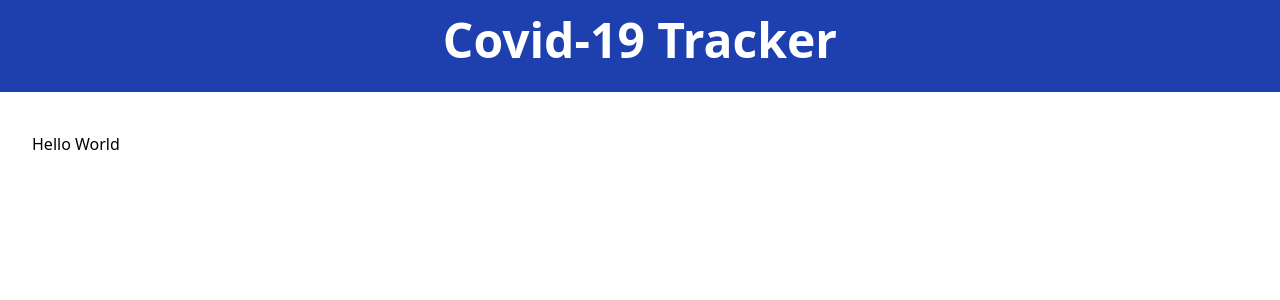
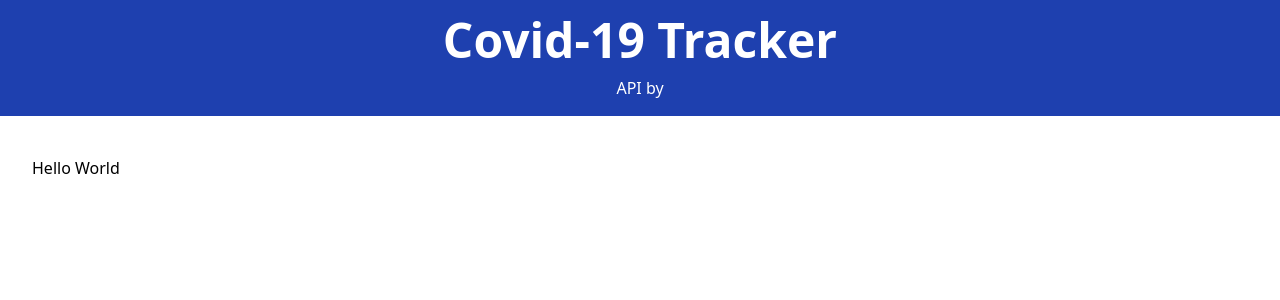
Before and after one commit to khomkrity/covid-tracker, a Vue app: page / in a window 1280 px wide. Shown: the top 300 px of the page. Built offline with nearby package versions, Linux system fonts and the light colour scheme.

Commit message:
add api ref

```diff
--- a/src/components/Header.vue
+++ b/src/components/Header.vue
@@ -1,6 +1,10 @@
 <template>
   <header class="text-center bg-blue-800 text-white p-4 mb-10">
     <div class="text-3xl md:text-5xl font-bold mb-3">Covid-19 Tracker</div>
+    <p>
+      API by
+      <a class="text-blue-300" href="https://covid19api.com" target="_blank" />
+    </p>
   </header>
 </template>
 
```
